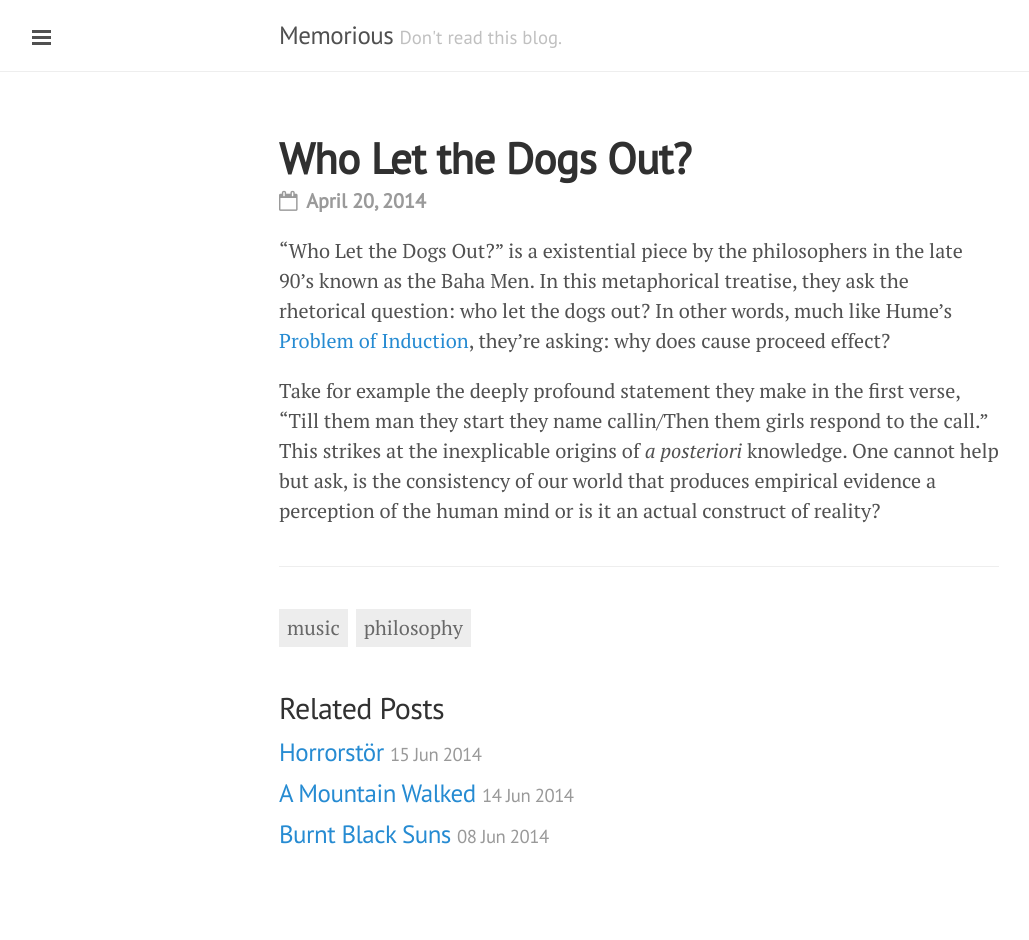
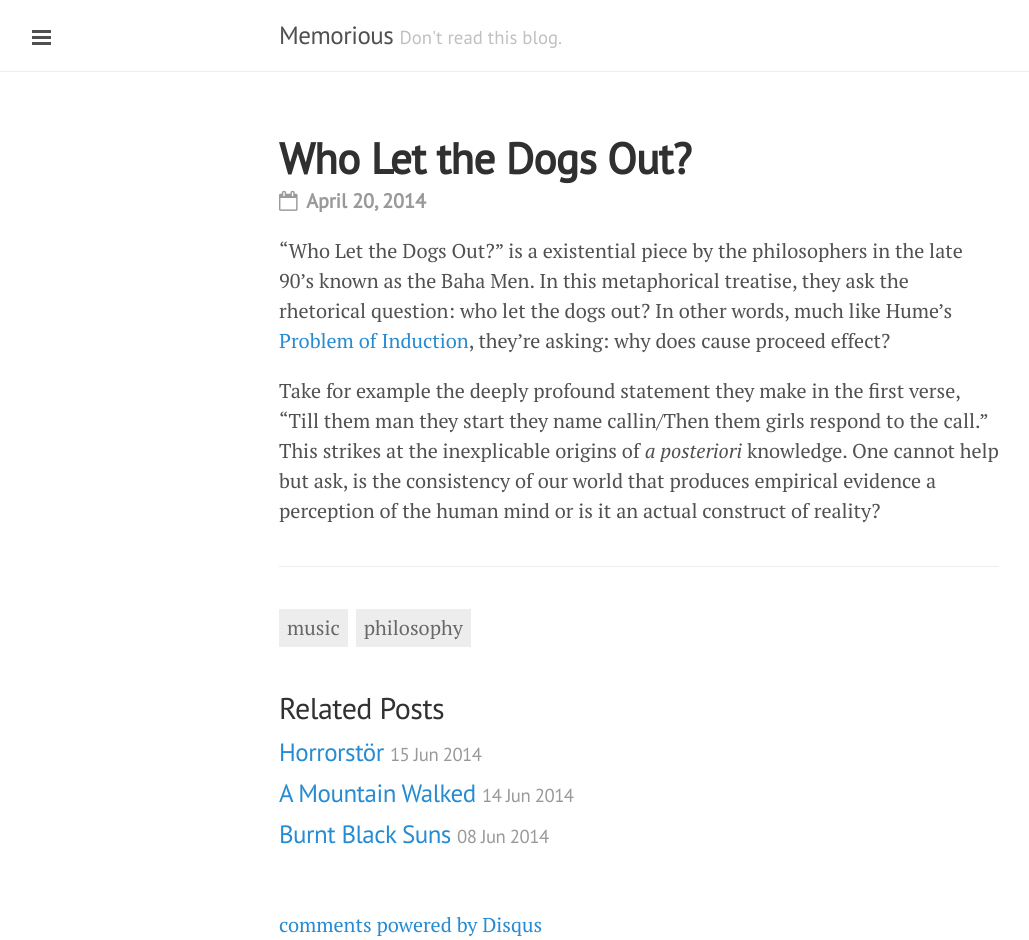
Before and after one commit to daviddavis/blog.memorious.net, a Jekyll site: the page built from _posts/2014-04-20-who-let-the-dogs-out.md, in a window 1280 px wide. Shown: the whole page, without its empty margins (1-1030 px from the left). Built offline with Jekyll 4.4.1, drawn with Linux system fonts in a browser that asks for light colours; nearby versions of some CDN libraries; Markdown is read by kramdown in place of the engine named in the settings; comment, search, counter and statistics services are not loaded; before the commit the page ends 910 px from its top, so only the background shows below that; some of the changed lines change nothing that is shown.

Commit message:
Added disqus to the site

```diff
--- a/_config.yml
+++ b/_config.yml
@@ -15,12 +15,18 @@
 tags_path:        /tags/
 categories_path:  /categories/
 date_format:      "%B %e, %Y"
+timezone:         "America/New_York"
 
 author:
   name:           'David Davis'
   url:            http://memorious.net
   twitter:        davidtdavis
   gplus:          http://plus.google.com/+DavidDavis42/posts
+
+# comments
+disqus:
+  enabled:        true
+  short_name:     "memorious-net"
 
 # Prose
 prose:
--- /dev/null
+++ b/_includes/disqus.html
@@ -0,0 +1,14 @@
+<div id="disqus_thread"></div>
+<script type="text/javascript">
+   /* * * CONFIGURATION VARIABLES: EDIT BEFORE PASTING INTO YOUR WEBPAGE * * */
+   var disqus_shortname = '{{ site.disqus.short_name }}'; // required: replace example with your forum shortname
+
+   /* * * DON'T EDIT BELOW THIS LINE * * */
+   (function() {
+       var dsq = document.createElement('script'); dsq.type = 'text/javascript'; dsq.async = true;
+       dsq.src = '//' + disqus_shortname + '.disqus.com/embed.js';
+       (document.getElementsByTagName('head')[0] || document.getElementsByTagName('body')[0]).appendChild(dsq);
+   })();
+</script>
+<noscript>Please enable JavaScript to view the <a href="http://disqus.com/?ref_noscript">comments powered by Disqus.</a></noscript>
+<a href="http://disqus.com" class="dsq-brlink">comments powered by <span class="logo-disqus">Disqus</span></a>
--- a/_layouts/post.html
+++ b/_layouts/post.html
@@ -33,3 +33,7 @@
     {% endfor %}
   </ul>
 </div>
+
+{% if site.disqus.enabled %}
+  {% include disqus.html %}
+{% endif %}
```
